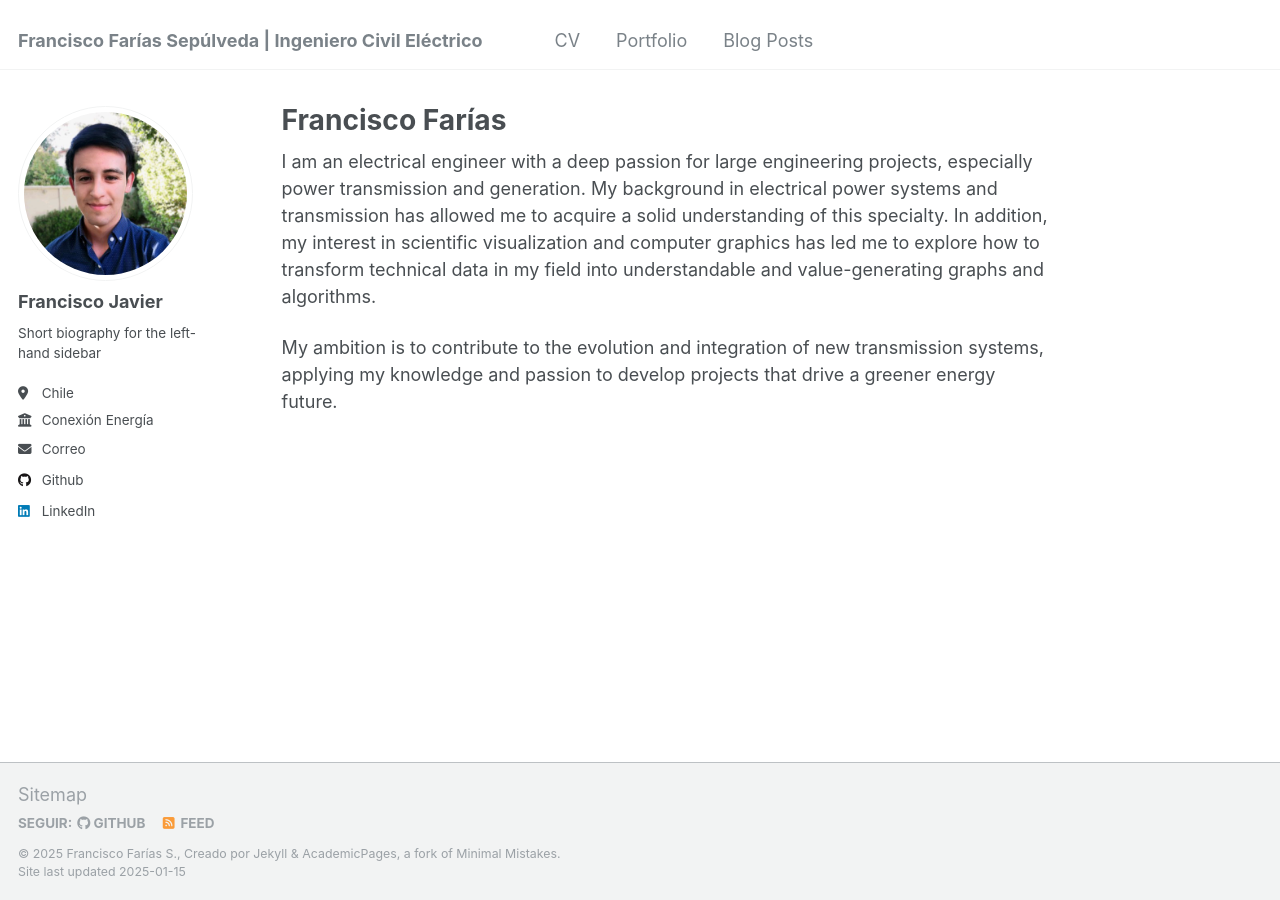
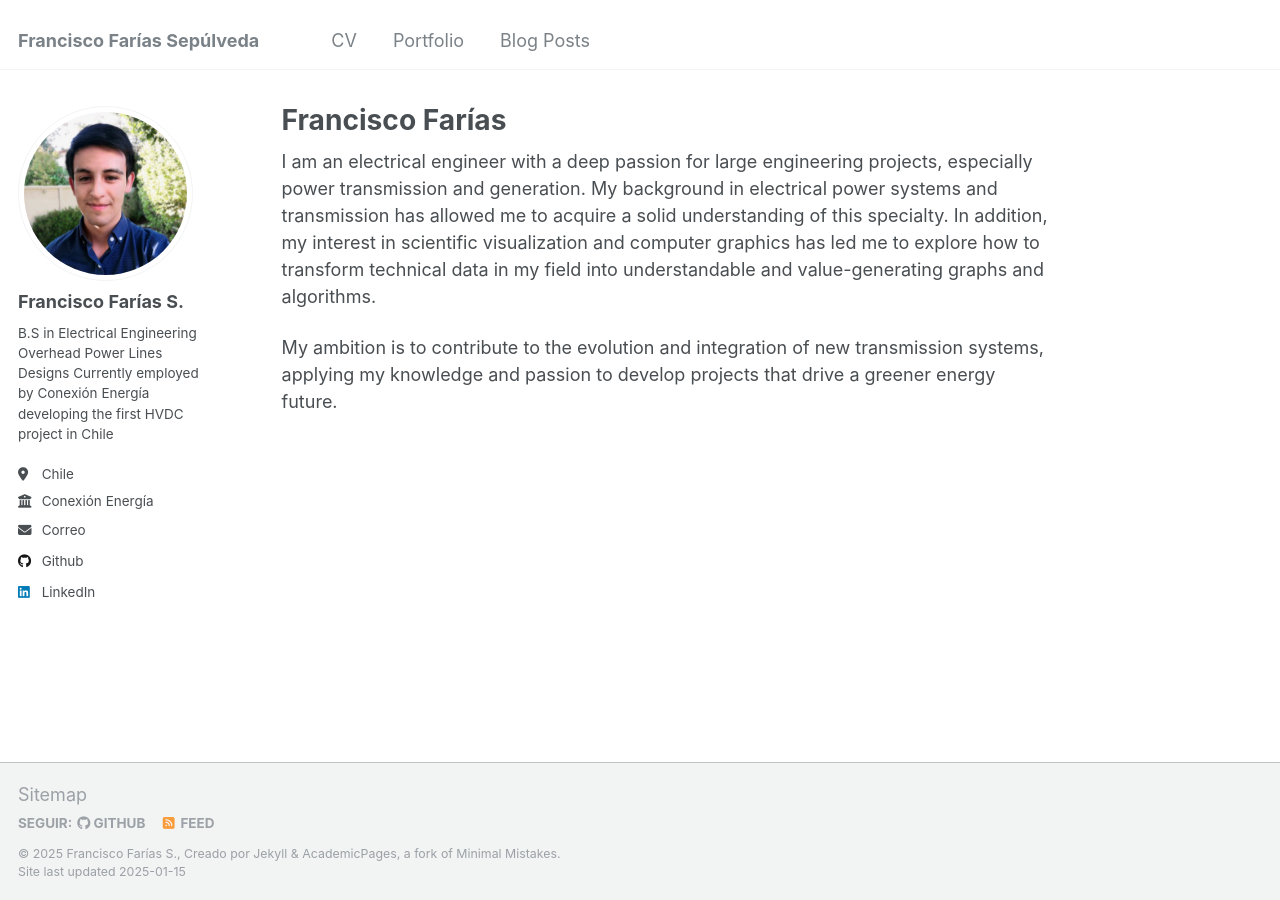
Before and after one commit to FranciscoFariasS/FranciscoFariasS.github.io, a Jekyll site: the page built from _pages/about.md, in a window 1280 px wide. Built offline with Jekyll 4.4.1, drawn with Linux system fonts in a browser that asks for light colours.

Commit message:
Update _config.yml

```diff
--- a/_config.yml
+++ b/_config.yml
@@ -8,7 +8,7 @@
 
 # Basic Site Settings
 locale                   : "es"
-title                    : "Francisco Farías Sepúlveda | Ingeniero Civil Eléctrico"
+title                    : "Francisco Farías Sepúlveda"
 title_separator          : "-"
 name                     : &name "Francisco Farías S."
 description              : &description "personal description"
@@ -22,9 +22,9 @@ repository               : "academicpages/academicpages.github.io"
 author:
   # Biographic information
   avatar           : "profile.jpeg"
-  name             : "Francisco Javier"
+  name             : "Francisco Farías S."
   pronouns         : # example: "she/her"
-  bio              : "Short biography for the left-hand sidebar"
+  bio              : "B.S in Electrical Engineering \n Overhead Power Lines Designs \n Currently employed by Conexión Energía \n developing the first HVDC project in Chile"
   location         : "Chile"
   employer         : "Conexión Energía"
   uri              : # URL
```
